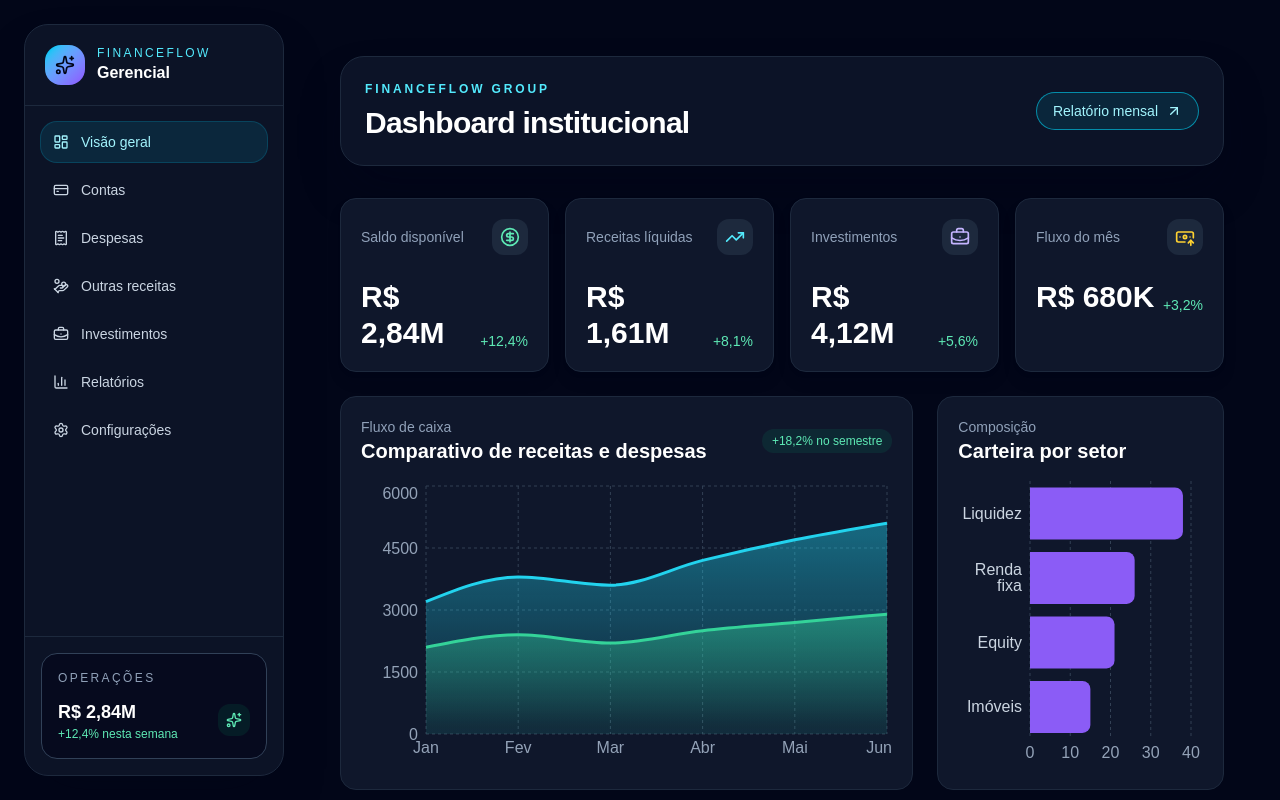
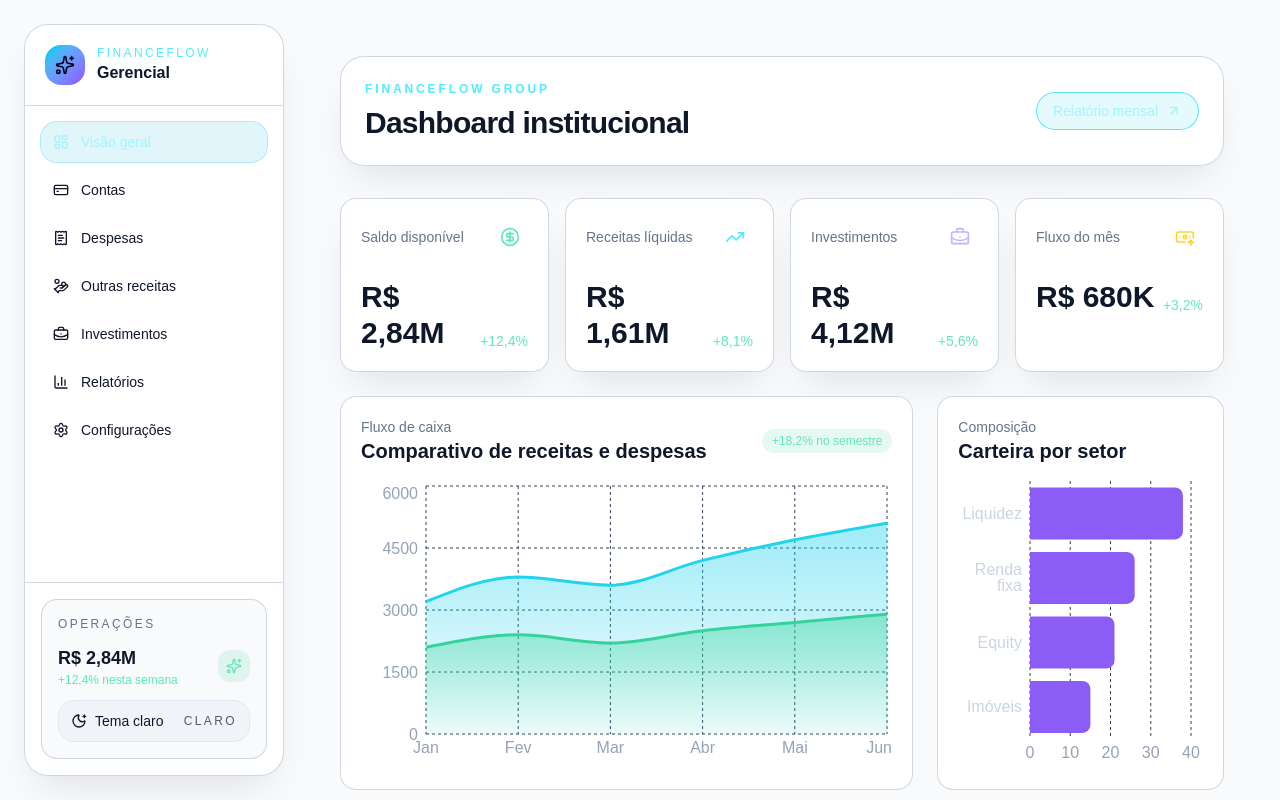
Before and after one commit to EgorRodrigues/fin-front, a Next.js app: page / in a window 1280 px wide. Shown: the top 800 px of the page. Built offline with nearby package versions, Linux system fonts and the light colour scheme.

Commit message:
feat: implement theme toggle and update global styles for light and dark modes

```diff
--- a/src/app/globals.css
+++ b/src/app/globals.css
@@ -1,8 +1,27 @@
 @import "tailwindcss";
 
 :root {
+  color-scheme: dark;
   --background: #020817;
+  --background-soft: #0f172a;
   --foreground: #f8fafc;
+  --foreground-soft: #cbd5e1;
+  --foreground-faint: #94a3b8;
+  --border: rgba(148, 163, 184, 0.22);
+  --panel: rgba(15, 23, 42, 0.8);
+  --panel-strong: rgba(15, 23, 42, 0.96);
+}
+
+html[data-theme="light"] {
+  color-scheme: light;
+  --background: #f8fafc;
+  --background-soft: #e2e8f0;
+  --foreground: #0f172a;
+  --foreground-soft: #334155;
+  --foreground-faint: #64748b;
+  --border: rgba(148, 163, 184, 0.42);
+  --panel: rgba(255, 255, 255, 0.9);
+  --panel-strong: rgba(255, 255, 255, 0.98);
 }
 
 @theme inline {
@@ -14,6 +33,7 @@
 
 html {
   scroll-behavior: smooth;
+  background: var(--background);
 }
 
 body {
@@ -23,6 +43,56 @@ body {
   font-family: Arial, Helvetica, sans-serif;
 }
 
+html[data-theme="light"] body {
+  background: radial-gradient(circle at top, rgba(14, 165, 233, 0.12), transparent 30%),
+    var(--background);
+}
+
+html[data-theme="light"] .bg-slate-950,
+html[data-theme="light"] .bg-slate-950\/40,
+html[data-theme="light"] .bg-slate-950\/60 {
+  background-color: var(--background) !important;
+}
+
+html[data-theme="light"] .bg-slate-900,
+html[data-theme="light"] .bg-slate-900\/80,
+html[data-theme="light"] .bg-slate-900\/70,
+html[data-theme="light"] .bg-slate-900\/60,
+html[data-theme="light"] .bg-slate-800 {
+  background-color: rgba(255, 255, 255, 0.96) !important;
+}
+
+html[data-theme="light"] .text-slate-50,
+html[data-theme="light"] .text-white,
+html[data-theme="light"] .text-slate-200,
+html[data-theme="light"] .text-slate-300,
+html[data-theme="light"] .text-slate-400,
+html[data-theme="light"] .text-slate-500,
+html[data-theme="light"] .text-slate-600,
+html[data-theme="light"] .text-slate-700,
+html[data-theme="light"] .text-slate-800 {
+  color: var(--foreground) !important;
+}
+
+html[data-theme="light"] .text-slate-400,
+html[data-theme="light"] .text-slate-500,
+html[data-theme="light"] .text-slate-600 {
+  color: var(--foreground-faint) !important;
+}
+
+html[data-theme="light"] .border-slate-800,
+html[data-theme="light"] .border-slate-700,
+html[data-theme="light"] .border-slate-600,
+html[data-theme="light"] .border-slate-500 {
+  border-color: var(--border) !important;
+}
+
+html[data-theme="light"] .shadow-slate-950\/35,
+html[data-theme="light"] .shadow-slate-950\/40,
+html[data-theme="light"] .shadow-slate-950\/20 {
+  box-shadow: 0 20px 40px -15px rgba(15, 23, 42, 0.12) !important;
+}
+
 * {
   box-sizing: border-box;
 }
--- a/src/app/layout.tsx
+++ b/src/app/layout.tsx
@@ -18,13 +18,32 @@ export const metadata: Metadata = {
   description: "Dashboard financeiro institucional com indicadores, gráficos e tabelas.",
 };
 
+const themeScript = `
+  (function() {
+    try {
+      const storedTheme = localStorage.getItem('theme');
+      const systemPrefersDark = window.matchMedia('(prefers-color-scheme: dark)').matches;
+      const theme = storedTheme ?? (systemPrefersDark ? 'dark' : 'light');
+      document.documentElement.dataset.theme = theme;
+      document.documentElement.style.colorScheme = theme;
+    } catch (error) {
+      document.documentElement.dataset.theme = 'dark';
+      document.documentElement.style.colorScheme = 'dark';
+    }
+  })();
+`;
+
 export default function RootLayout({ children }: LayoutProps<"/">) {
   return (
     <html
       lang="pt-BR"
+      suppressHydrationWarning
       className={`${geistSans.variable} ${geistMono.variable} h-full antialiased`}
     >
-      <body className="min-h-full flex flex-col bg-slate-950 text-slate-50">
+      <head>
+        <script dangerouslySetInnerHTML={{ __html: themeScript }} />
+      </head>
+      <body className="min-h-full flex flex-col bg-background text-foreground">
         <AppShell>{children}</AppShell>
       </body>
     </html>
--- a/src/components/app-shell.tsx
+++ b/src/components/app-shell.tsx
@@ -2,7 +2,7 @@ import { Sidebar } from "@/components/sidebar";
 
 export function AppShell({ children }: { children: React.ReactNode }) {
   return (
-    <div className="min-h-screen bg-slate-950 text-slate-50">
+    <div className="min-h-screen bg-background text-foreground">
       <div className="mx-auto flex max-w-[1600px] gap-6 p-4 md:p-6">
         <Sidebar />
         <main className="min-w-0 flex-1">{children}</main>
--- a/src/components/sidebar.tsx
+++ b/src/components/sidebar.tsx
@@ -13,6 +13,7 @@ import {
   Sparkles,
 } from "lucide-react";
 
+import { ThemeToggle } from "@/components/theme-toggle";
 import { cn } from "@/lib/utils";
 
 const navItems = [
@@ -78,6 +79,7 @@ export function Sidebar() {
                 <Sparkles className="h-4 w-4" />
               </div>
             </div>
+            <ThemeToggle />
           </div>
         </div>
       </div>
--- /dev/null
+++ b/src/components/theme-toggle.tsx
@@ -0,0 +1,50 @@
+"use client";
+
+import { MoonStar, SunMedium } from "lucide-react";
+import { useEffect, useState } from "react";
+
+import { cn } from "@/lib/utils";
+
+type Theme = "light" | "dark";
+
+export function ThemeToggle() {
+  const [theme, setTheme] = useState<Theme>("dark");
+
+  useEffect(() => {
+    const savedTheme = localStorage.getItem("theme");
+    const preferredTheme = savedTheme ?? (window.matchMedia("(prefers-color-scheme: dark)").matches ? "dark" : "light");
+
+    document.documentElement.dataset.theme = preferredTheme;
+    setTheme(preferredTheme as Theme);
+  }, []);
+
+  const applyTheme = (nextTheme: Theme) => {
+    document.documentElement.dataset.theme = nextTheme;
+    localStorage.setItem("theme", nextTheme);
+    setTheme(nextTheme);
+  };
+
+  const isLight = theme === "light";
+
+  return (
+    <button
+      type="button"
+      onClick={() => applyTheme(isLight ? "dark" : "light")}
+      aria-label={isLight ? "Ativar tema escuro" : "Ativar tema claro"}
+      className={cn(
+        "mt-3 flex w-full items-center justify-between gap-3 rounded-2xl border px-3 py-2.5 text-left text-sm font-medium transition-colors",
+        isLight
+          ? "border-slate-200 bg-slate-100 text-slate-700 hover:border-slate-300 hover:bg-slate-200"
+          : "border-slate-700 bg-slate-800/80 text-slate-200 hover:border-slate-600 hover:bg-slate-700/80",
+      )}
+    >
+      <span className="flex items-center gap-2">
+        {isLight ? <MoonStar className="h-4 w-4" /> : <SunMedium className="h-4 w-4" />}
+        {isLight ? "Tema claro" : "Tema escuro"}
+      </span>
+      <span className="text-xs uppercase tracking-[0.2em] text-current/70">
+        {isLight ? "Claro" : "Escuro"}
+      </span>
+    </button>
+  );
+}
```
